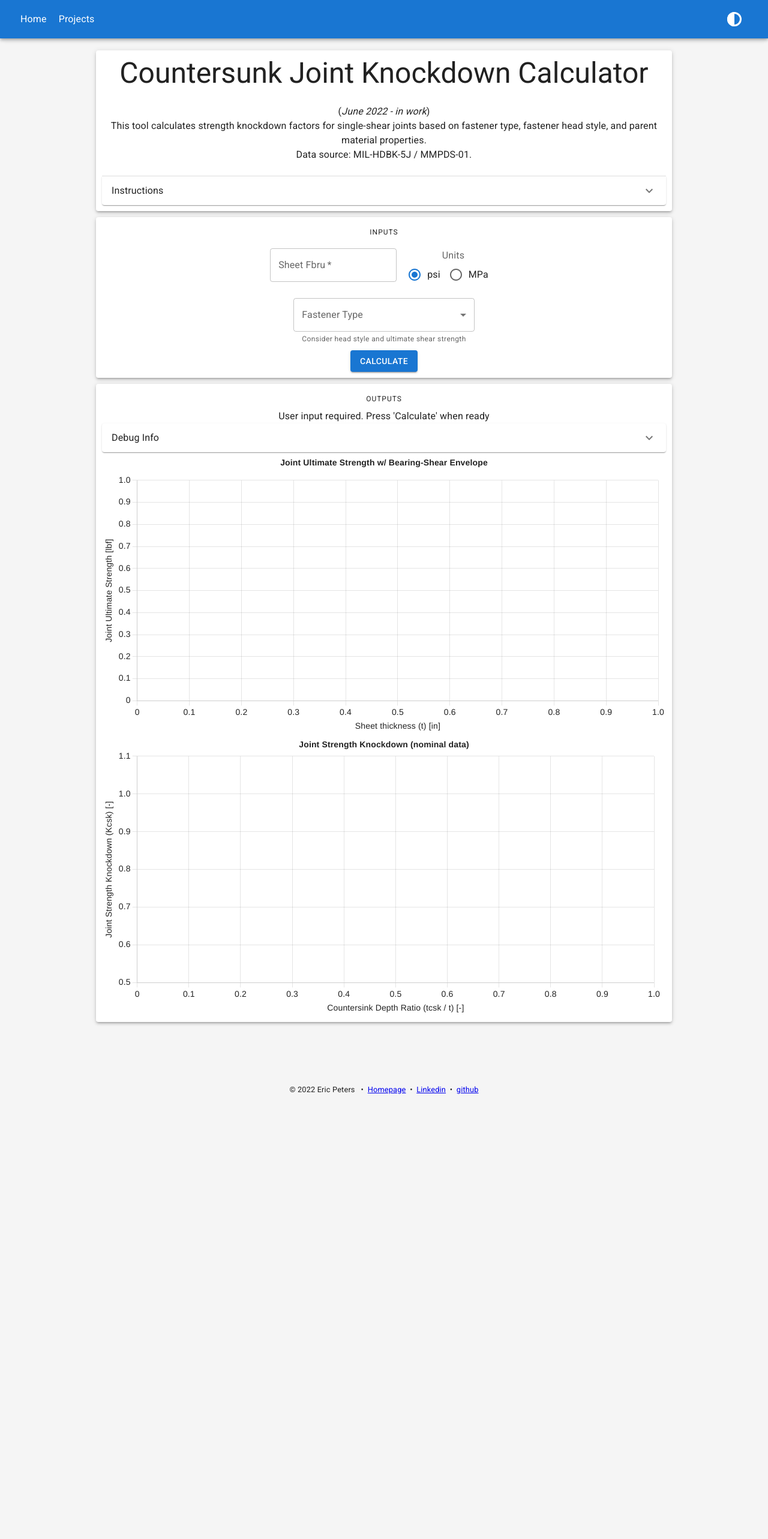
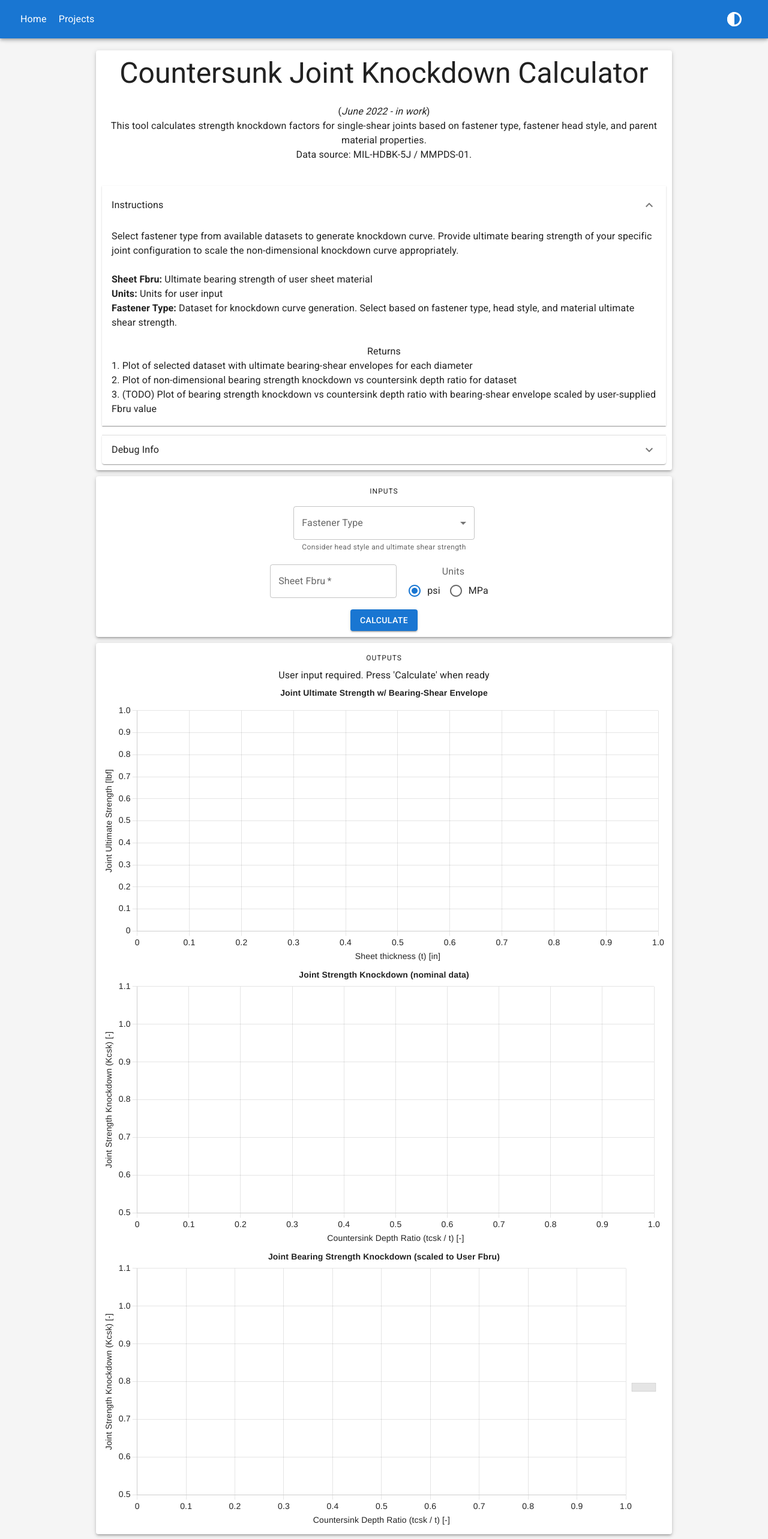
Before and after one commit to edp8489/csk_knockdown_tool, a React (Create React App) app: page / in a window 1280 px wide. Shown: the top 2566 px of the page at 60% size. Before the commit the page ends 1826 px from the top, so only its background shows below. Built offline with nearby package versions, Linux system fonts and the light colour scheme.

Commit message:
Minor UI edits

```diff
--- a/src/App.jsx
+++ b/src/App.jsx
@@ -3,8 +3,8 @@ import CssBaseline from "@mui/material/CssBaseline";
 import { Box, Paper } from "@mui/material";
 import Typography from "@mui/material/Typography";
 import React from "react";
-import {light, dark} from "./styles.js";
-import {NavBar, Footer} from "./components/NavBar";
+import { light, dark } from "./styles.js";
+import { NavBar, Footer } from "./components/NavBar";
 import InputsCard from "./components/InputsCard";
 import * as mathUtils from "./mathUtils"
 import * as plotUtils from "./plotUtils"
@@ -12,7 +12,8 @@ import Accordion from '@mui/material/Accordion';
 import AccordionSummary from '@mui/material/AccordionSummary';
 import AccordionDetails from '@mui/material/AccordionDetails';
 import ExpandMoreIcon from '@mui/icons-material/ExpandMore';
-import {  Chart as ChartJS } from 'chart.js';
+import { Chart as ChartJS } from 'chart.js';
+import { KcskPlot } from "./components/Graphs";
 
 // defined using let instead of const in case you want to set
 // other elements later based on primary/secondary colors
@@ -27,8 +28,8 @@ let darkTheme = dark
 const cskData = require("./data/csk_data.json")
 
 // generate lists for select menu
-const fSelDisp = cskData["fastener_data"].map(x=>mathUtils.selectFormat(x.metadata))
-const fSelVal = cskData["fastener_data"].map(x=>x.metadata.id)
+const fSelDisp = cskData["fastener_data"].map(x => mathUtils.selectFormat(x.metadata))
+const fSelVal = cskData["fastener_data"].map(x => x.metadata.id)
 
 export default function App() {
   const [darkMode, toggleDark] = React.useState(false);
@@ -38,10 +39,10 @@ export default function App() {
     unit: "psi",
     fast_sel: ""
   });
-  // @TODO expand state with Kcsk_user
+  // @TODO expand state with userKcsk
   const outputSchema = {
-    rawData:{},
-    nomKcsk:[],
+    rawData: {},
+    nomKcsk: [],
     userKcsk: []
   }
   const [outputState, setOutputs] = React.useState(outputSchema)
@@ -52,31 +53,29 @@ export default function App() {
   ChartJS.defaults.font.size = 14;
   ChartJS.defaults.color = theme.palette.text.primary;
 
-  const handleChange = function(e) {
+  const handleChange = function (e) {
     setInputs(prevState => {
-      return{...prevState, ...{[e.target.name]:e.target.value}}
+      return { ...prevState, ...{ [e.target.name]: e.target.value } }
     })
     setReady(false)
     setOutputs(outputSchema)
     e.preventDefault()
   }
 
-  const calculate = function(e){
+  const calculate = function (e) {
     // only perform if all inputs are present
-    if (userInputs.fbru ==="" || userInputs.fast_sel ===""){
+    if (userInputs.fbru === "" || userInputs.fast_sel === "") {
       alert("Please define all inputs first!")
     }
     else {
       setReady(true)
       const selectedData = cskData["fastener_data"].find(x => x.metadata.id === userInputs.fast_sel)
       console.log(selectedData)
-      setOutputs(prevState =>{
-        return{...prevState, ...{rawData:selectedData}}
+      setOutputs(prevState => {
+        return { ...prevState, ...{ rawData: selectedData } }
       })
 
-      // mathUtils.calcUltKnockdown(t, Pult, tcsk, d, Fbru, Fsu)
       // calculate (tcsk_t, nomKcsk) for raw data
-      // @TODO
 
       let nK = selectedData.dataset.map(el => mathUtils.calcUltKnockdown(
         el.tsht,
@@ -87,8 +86,8 @@ export default function App() {
         selectedData.metadata.fast_fsu
       ))
       // console.log(nK)
-      setOutputs(prevState =>{
-        return{...prevState, ...{nomKcsk: nK}}
+      setOutputs(prevState => {
+        return { ...prevState, ...{ nomKcsk: nK } }
       })
       // calculate (tcsk_t, userKcsk) for user-supplied Fbru input
       // @TODO
@@ -102,14 +101,14 @@ export default function App() {
     "Joint Strength Knockdown (nominal data)"
   )
 
-  let rawDataPlot = readyToCalc? plotUtils.genEnvPlot(ChartJS,
-    {points: outputState.rawData.dataset,nomKcsk:outputState.nomKcsk},
+  let rawDataPlot = readyToCalc ? plotUtils.genEnvPlot(ChartJS,
+    { points: outputState.rawData.dataset, nomKcsk: outputState.nomKcsk },
     "Sheet thickness (t) [in]",
     "Joint Ultimate Strength [lbf]",
     "Joint Ultimate Strength w/ Bearing-Shear Envelope"
   ) :
     plotUtils.genEnvPlot(ChartJS,
-    {points:[],nomKcsk:[]},
+      { points: [], nomKcsk: [] },
       "Sheet thickness (t) [in]",
       "Joint Ultimate Strength [lbf]",
       "Joint Ultimate Strength w/ Bearing-Shear Envelope")
@@ -117,13 +116,13 @@ export default function App() {
   return (
     <ThemeProvider theme={theme}>
       <CssBaseline />
-      <Box className="App" sx={{ width: "75%", marginLeft:"12.5%", marginRight:"12.5%" }}>
-        <NavBar themeToggle={() => toggleDark( !darkMode )} />
-        <Paper elevation={3} sx={{ marginTop: "20px", padding:"10px" }}>
+      <Box className="App" sx={{ width: "75%", marginLeft: "12.5%", marginRight: "12.5%" }}>
+        <NavBar themeToggle={() => toggleDark(!darkMode)} />
+        <Paper elevation={3} sx={{ marginTop: "20px", padding: "10px" }}>
           <Typography component="div">
-          <Box sx={{typography:"h3", textAlign:"center"}}>Countersunk Joint Knockdown Calculator</Box>
+            <Box sx={{ typography: "h3", textAlign: "center" }}>Countersunk Joint Knockdown Calculator</Box>
             <br />
-          <Box sx={{typography:"p", textAlign:"center"}}>
+            <Box sx={{ typography: "p", textAlign: "center" }}>
               (<em>June 2022 - in work</em>)<br />
               This tool calculates strength knockdown factors for single-shear joints based on fastener type, fastener head style,
               and parent material properties. <br />
@@ -131,7 +130,7 @@ export default function App() {
               Data source: MIL-HDBK-5J / MMPDS-01.
             </Box>
             <br />
-            <Accordion TransitionProps={{ unmountOnExit: true }}>
+            <Accordion expanded={true} TransitionProps={{ unmountOnExit: true }}>
               <AccordionSummary
                 expandIcon={<ExpandMoreIcon />}
                 id="instructions-acc-header">Instructions</AccordionSummary>
@@ -141,7 +140,7 @@ export default function App() {
                   Provide ultimate bearing strength of your specific joint configuration to scale the non-dimensional knockdown
                   curve appropriately.
                   <br /> <br />
-                  <b>Sheet Bru:</b> Ultimate shear strength of user sheet material<br />
+                  <b>Sheet Fbru:</b> Ultimate bearing strength of user sheet material<br />
                   <b>Units:</b> Units for user input <br />
                   <b>Fastener Type:</b> Dataset for knockdown curve generation. Select based on fastener type, head style, and material ultimate shear strength.
                 </Box>
@@ -149,9 +148,24 @@ export default function App() {
                 <Box sx={{ typography: "subtitle", textAlign: "center" }}>Returns</Box>
                 <Box sx={{ typography: "p" }}>
                   1. Plot of selected dataset with ultimate bearing-shear envelopes for each diameter <br />
-                  2. Plot of non-dimensional strength knockdown vs countersink depth ratio for dataset<br />
-                  3. (TODO) Plot of strength knockdown vs countersink depth ratio with bearing-shear envelope scaled by user-supplied Fbru value
+                  2. Plot of non-dimensional bearing strength knockdown vs countersink depth ratio for dataset<br />
+                  3. (TODO) Plot of bearing strength knockdown vs countersink depth ratio with bearing-shear envelope scaled by user-supplied Fbru value
                 </Box>
+              </AccordionDetails>
+            </Accordion>
+            <Accordion TransitionProps={{ unmountOnExit: true }}>
+              <AccordionSummary
+                expandIcon={<ExpandMoreIcon />}
+                id="debug-acc-header">
+                <Typography>Debug Info</Typography>
+              </AccordionSummary>
+              <AccordionDetails>
+                <ul>
+                  <li>Fastener dropdown id: {readyToCalc ? userInputs.fast_sel : ""}</li>
+                  <li>Reference: {readyToCalc ? outputState.rawData.metadata.fast_ref : ""}</li>
+                  <li>User Fbru input: {readyToCalc ? userInputs.fbru : ""} [{readyToCalc ? userInputs.unit : ""}]</li>
+                  <li>User Fbru (psi): {(readyToCalc && userInputs.unit !== "psi") ? mathUtils.mpa2psi(userInputs.fbru) : "no conversion necessary"}</li>
+                </ul>
               </AccordionDetails>
             </Accordion>
           </Typography>
@@ -164,30 +178,17 @@ export default function App() {
           fastDisp={fSelDisp}
           hdlChg={handleChange}
           hdlSub={calculate}
-          sx={{textAlign:"center"}} />
-        <Paper elevation={3} sx={{padding: "10px", textAlign:"center"}}>
+          sx={{ textAlign: "center" }} />
+        <Paper elevation={3} sx={{ padding: "10px", textAlign: "center" }}>
           <Typography variant="overline">Outputs</Typography><br />
-          <span>{readyToCalc?
-            "Click legend entries to toggle data display":
+          <span>{readyToCalc ?
+            "Click legend entries to toggle data display" :
             "User input required. Press 'Calculate' when ready"}
           </span>
-          <Accordion TransitionProps={{unmountOnExit: true}}>
-            <AccordionSummary
-                expandIcon={<ExpandMoreIcon />}
-                id="debug-acc-header">
-              <Typography>Debug Info</Typography>
-            </AccordionSummary>
-            <AccordionDetails>
-            <ul>
-            <li>Fastener dropdown id: {readyToCalc? userInputs.fast_sel: ""}</li>
-            <li>Reference: {readyToCalc? outputState.rawData.metadata.fast_ref: ""}</li>
-            <li>User Fbru input: {readyToCalc? userInputs.fbru : ""} [{readyToCalc? userInputs.unit : ""}]</li>
-            <li>User Fbru (psi): {(readyToCalc && userInputs.unit!=="psi")?mathUtils.mpa2psi(userInputs.fbru):"no conversion necessary"}</li>
-          </ul>
-            </AccordionDetails>
-          </Accordion>
+
           {rawDataPlot}
           {kcskPlot}
+          <KcskPlot CJS={ChartJS} userScaled={true} />
         </Paper>
         <Footer />
       </Box>
--- a/src/components/Graphs.jsx
+++ b/src/components/Graphs.jsx
@@ -1,6 +1,5 @@
 import { Scatter } from 'react-chartjs-2';
 import {
-    //Chart as ChartJS,
     LinearScale,
     PointElement,
     LineElement,
@@ -8,6 +7,20 @@ import {
     Title,
     Legend,
   } from 'chart.js';
+
+export const emptyData = {
+  datasets: [
+    {
+      label: "",
+      data: [
+        {
+          x: null,
+          y: null
+        }
+      ]
+    }
+  ]
+}
 
 export function DataEnvPlot(props){
   /*
@@ -19,7 +32,8 @@ import {
     data: dataset formatted per ChartJS syntax
   */
 
-    const { CJS, data } = props;
+  const { CJS } = props;
+  const data = props.data? props.data : emptyData
 
   // define plotting options
   const options = {
@@ -69,10 +83,17 @@ import {
   Props:
     CJS: ChartJS instance from app
     data: Kcsk data formatted per ChartJS syntax
+    userScaled: boolean stating whether data is scaled to suer-supplied Fbru
   */
 
-    const {CJS, data} = props;
+  const {CJS} = props;
+  const data = props.data? props.data : emptyData
 
+
+  // change title depending on data
+  const titleTxt = props.userScaled?
+  "Joint Bearing Strength Knockdown (scaled to User Fbru)"
+  : "Joint Bearing Strength Knockdown (as-tested)"
   const options = {
     scales: {
         x:{
@@ -102,7 +123,7 @@ import {
         },
         title:{
             display: true,
-              text: "Joint Ultimate Strength Knockdown (nominal data)"
+            text: titleTxt
         }
     }
   }
--- a/src/components/InputsCard.jsx
+++ b/src/components/InputsCard.jsx
@@ -37,6 +37,26 @@ export default function InputsCard(props){
       onSubmit={props.hdlSub}
     >
       <div>
+    <FormControl sx={{ m: 1, minWidth: 200 }}>
+        <InputLabel id="fastener-select-helper-label">Fastener Type</InputLabel>
+        <Select
+          required
+          labelId="fastener-select-helper-label"
+          id="fastener-select-helper"
+          label="Fastener Type"
+          name="fast_sel"
+          value={props.fastVal}
+          onChange={props.hdlChg}
+        >
+          <MenuItem value="">
+            <em>None</em>
+          </MenuItem>
+          {fastSelEntries}
+        </Select>
+        <FormHelperText>Consider head style and ultimate shear strength</FormHelperText>
+      </FormControl>
+    </div>
+      <div>
       <FormControl sx={{margin:"10px"}}>
       <TextField
           required
@@ -62,26 +82,6 @@ export default function InputsCard(props){
       </RadioGroup>
     </FormControl>
     </div>
-    <div>
-    <FormControl sx={{ m: 1, minWidth: 200 }}>
-        <InputLabel id="fastener-select-helper-label">Fastener Type</InputLabel>
-        <Select
-          required
-          labelId="fastener-select-helper-label"
-          id="fastener-select-helper"
-          label="Fastener Type"
-          name="fast_sel"
-          value={props.fastVal}
-          onChange={props.hdlChg}
-        >
-          <MenuItem value="">
-            <em>None</em>
-          </MenuItem>
-          {fastSelEntries}
-        </Select>
-        <FormHelperText>Consider head style and ultimate shear strength</FormHelperText>
-      </FormControl>
-    </div>
     <Button variant="contained" type="submit">Calculate</Button>
     </Box>
     </Paper>
```
Also changed, not shown: src/mathUtils.js (+12 -2 lines), src/plotUtils.js (+72 -63 lines). Lines whose indentation alone changed are shown as unchanged.
